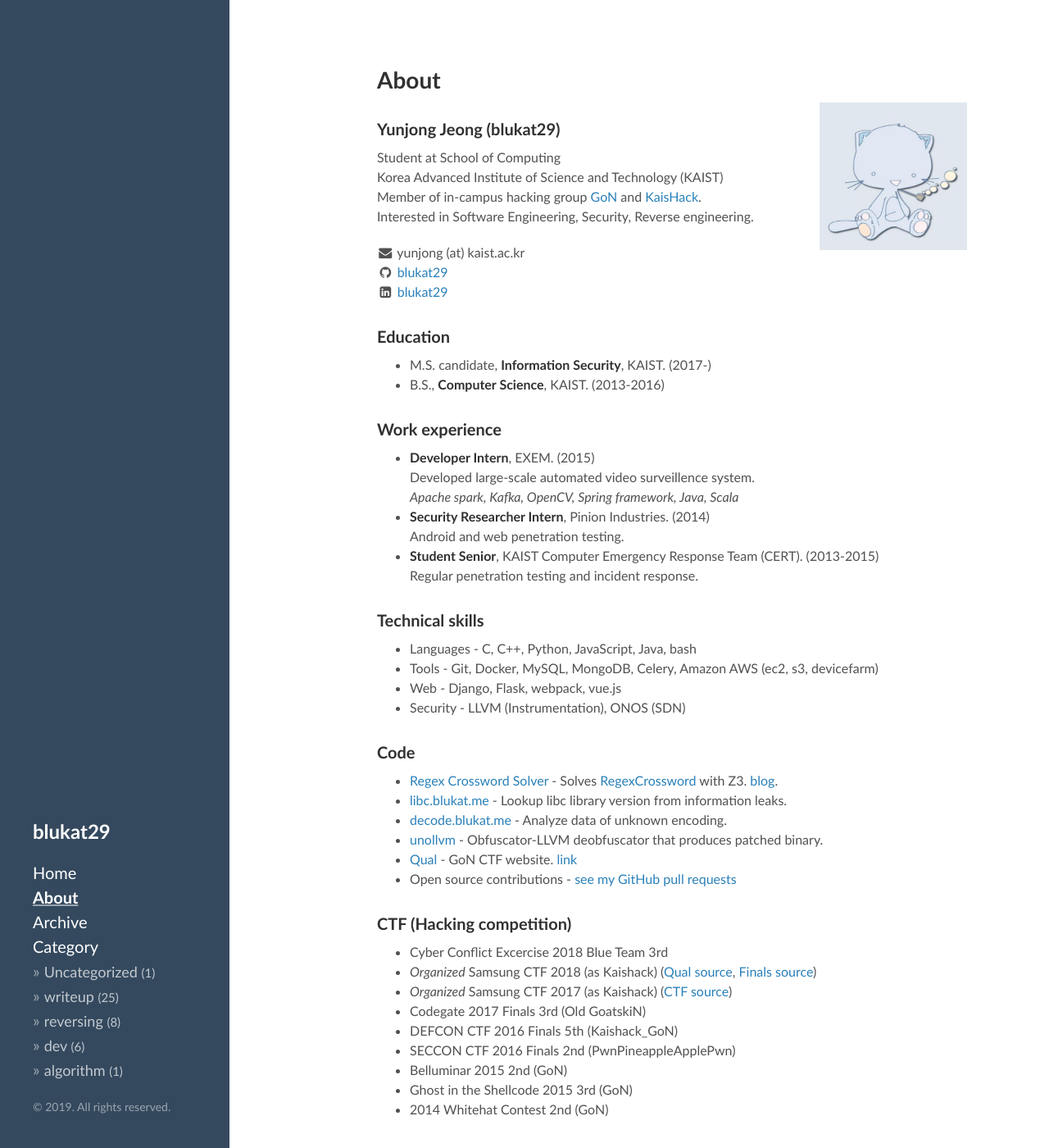
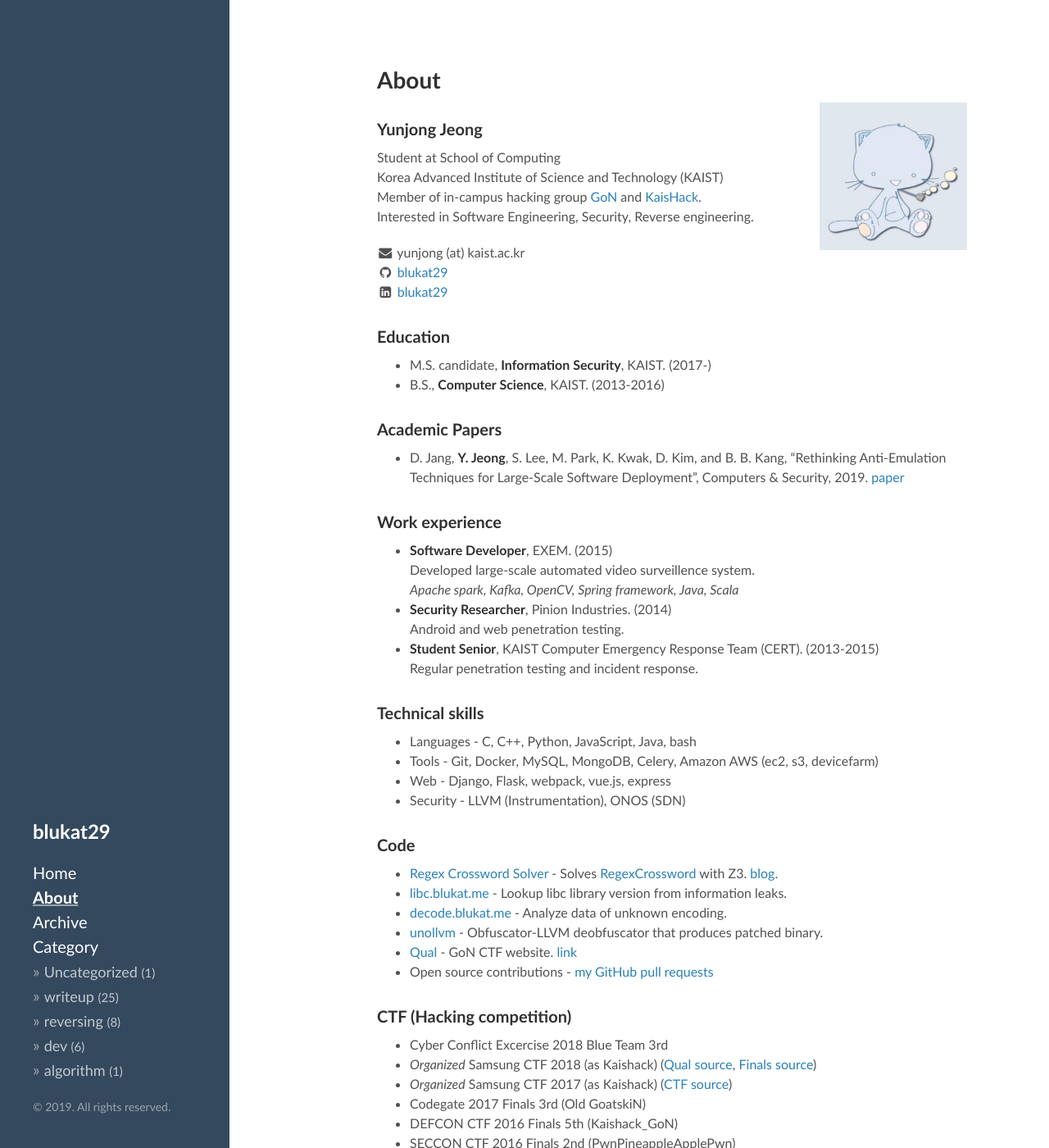
Before and after one commit to blukat29/blukat29.github.io, a Jekyll site: the page built from about.md, in a window 1280 px wide and 1400 px high. Shown: the whole window at 82% size. Built offline with Jekyll 4.4.1, drawn with Linux system fonts in a browser that asks for light colours.

Commit message:
Update about.md

```diff
--- a/about.md
+++ b/about.md
@@ -7,7 +7,7 @@ title: About
 <img src="/assets/profile.jpg" alt="profile.jpg" />
 </div>
 
-### Yunjong Jeong (blukat29)
+### Yunjong Jeong
 
 Student at School of Computing
 Korea Advanced Institute of Science and Technology (KAIST)
@@ -23,12 +23,16 @@ Interested in Software Engineering, Security, Reverse engineering.
 - M.S. candidate, **Information Security**, KAIST. (2017-)
 - B.S., **Computer Science**, KAIST. (2013-2016)
 
+### Academic Papers
+
+- D. Jang, **Y. Jeong**, S. Lee, M. Park, K. Kwak, D. Kim, and B. B. Kang, "Rethinking Anti-Emulation Techniques for Large-Scale Software Deployment", Computers & Security, 2019. [paper](https://www.sciencedirect.com/science/article/pii/S0167404818310216)
+
 ### Work experience
 
-- **Developer Intern**, EXEM. (2015)
+- **Software Developer**, EXEM. (2015)
   Developed large-scale automated video surveillence system.
   *Apache spark, Kafka, OpenCV, Spring framework, Java, Scala*
-- **Security Researcher Intern**, Pinion Industries. (2014)
+- **Security Researcher**, Pinion Industries. (2014)
   Android and web penetration testing.
 - **Student Senior**, KAIST Computer Emergency Response Team (CERT). (2013-2015)
   Regular penetration testing and incident response.
@@ -37,7 +41,7 @@ Interested in Software Engineering, Security, Reverse engineering.
 
 - Languages - C, C++, Python, JavaScript, Java, bash
 - Tools - Git, Docker, MySQL, MongoDB, Celery, Amazon AWS (ec2, s3, devicefarm)
-- Web - Django, Flask, webpack, vue.js
+- Web - Django, Flask, webpack, vue.js, express
 - Security - LLVM (Instrumentation), ONOS (SDN)
 
 ### Code
@@ -47,7 +51,7 @@ Interested in Software Engineering, Security, Reverse engineering.
 - [decode.blukat.me](https://decode.blukat.me) - Analyze data of unknown encoding.
 - [unollvm](https://github.com/blukat29/unollvm) - Obfuscator-LLVM deobfuscator that produces patched binary.
 - [Qual](https://github.com/protos37/qual) - GoN CTF website. [link](http://gon.kaist.ac.kr/qual/)
-- Open source contributions - [see my GitHub pull requests](https://github.com/pulls?q=is%3Apr+author%3Ablukat29+is%3Aclosed)
+- Open source contributions - [my GitHub pull requests](https://github.com/search?q=is%3Apr+author%3Ablukat29)
 
 ### CTF (Hacking competition)
 
```
